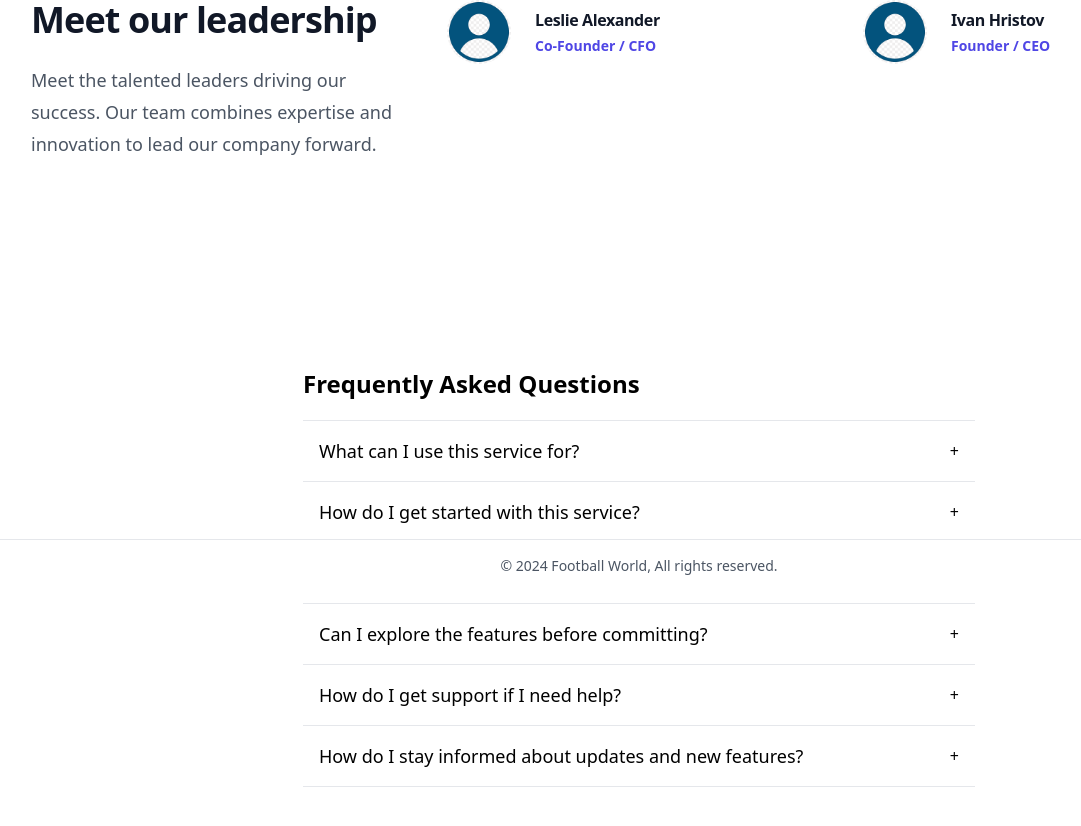
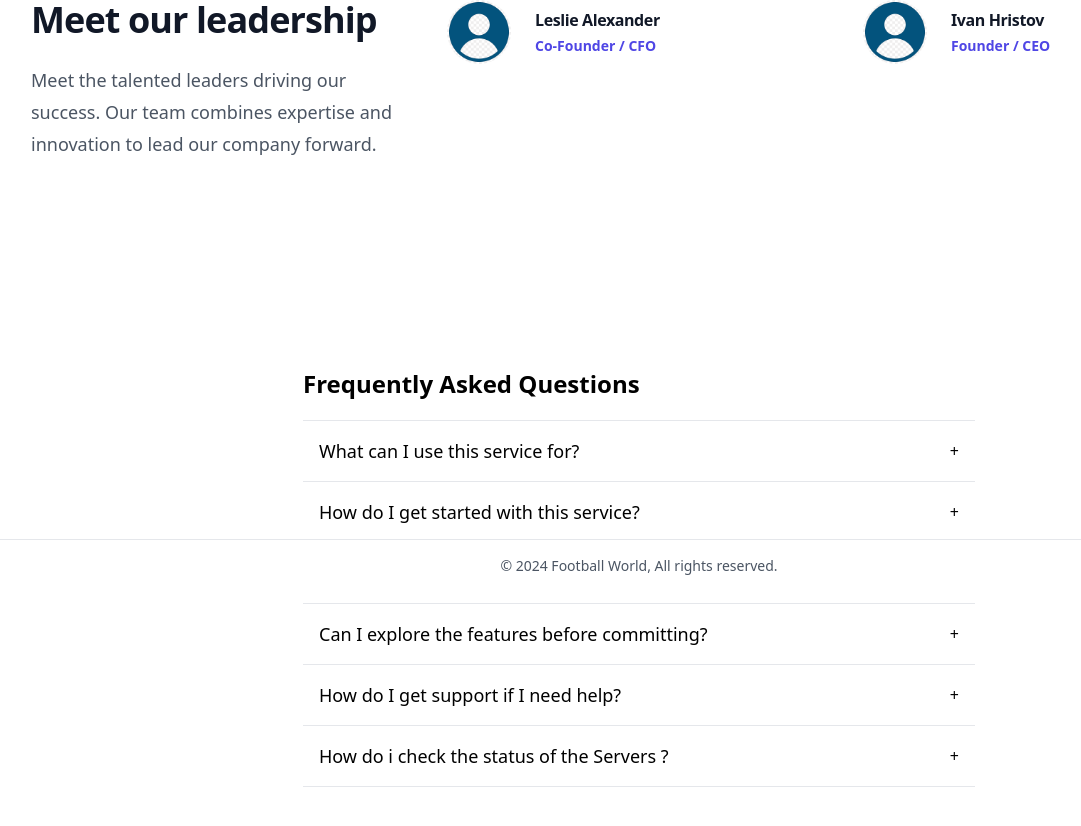
Before and after one commit to IvanHristov12/Football-World-2024, a React (Vite) app in the folder client/: page /aboutus in a window 1280 px wide. Shown: the part 208-1034 px from the top of the page, without its empty margins (1-1082 px from the left). Built offline with nearby package versions, Linux system fonts and the light colour scheme.

Commit message:
update FAQ

```diff
--- a/client/src/components/aboutus/FAQ.jsx
+++ b/client/src/components/aboutus/FAQ.jsx
@@ -22,8 +22,8 @@ const faqData = [
         answer: "Our support team is available to assist you with any inquiries. You can reach out via our contact page or through the support channels provided in your account.",
     },
     {
-        question: "How do I stay informed about updates and new features?",
-        answer: "You can stay informed by following our announcements on the website and subscribing to our email notifications for any updates and new features.",
+        question: "How do i check the status of the Servers ?",
+        answer: "You can check the Football-API Service status here: https://api-sports.betteruptime.com/",
     },
 ];
 
@@ -57,6 +57,10 @@ export default function FAQ() {
                     ))}
                 </div>
             </div>
+            <div className="container mx-auto p-6">
+                    {/* Creates space for extra scrolling */}
+                <div className="h-20"></div>
+            </div>
         </>
     );
 }
```
